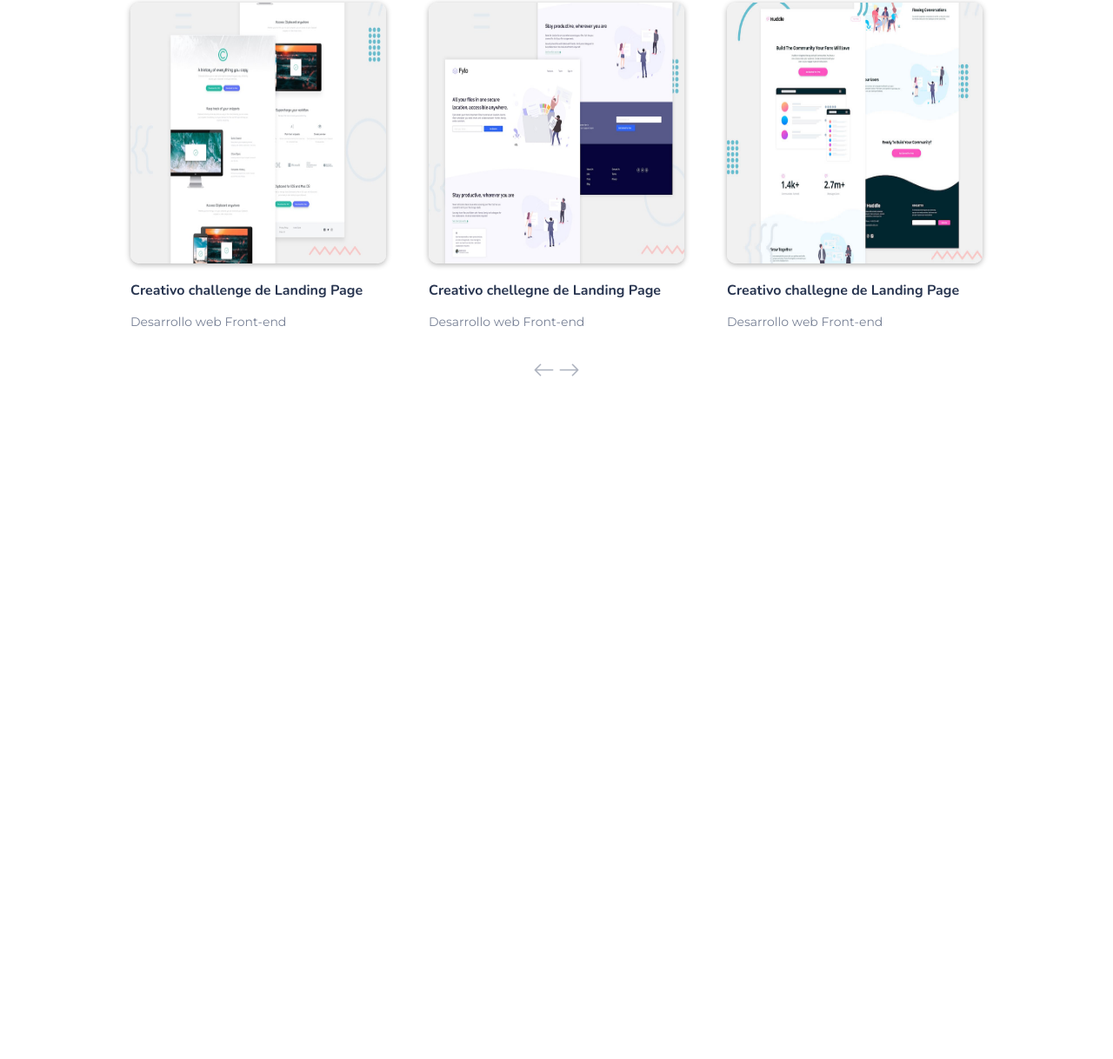
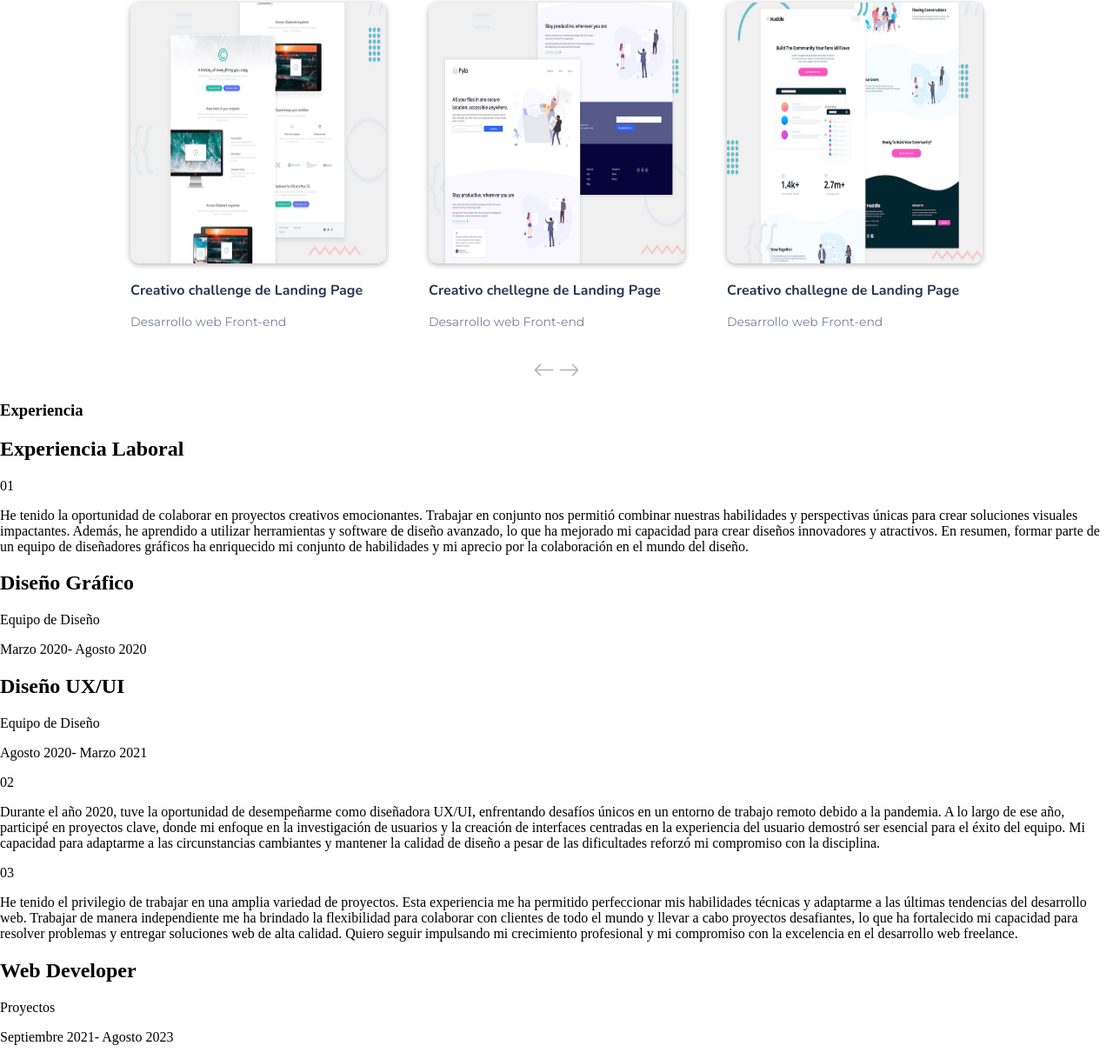
Before and after one commit to SolRoa/RoaSol-TrabajoFinal, a plain HTML site: page index.html in a window 1280 px wide. Shown: the part 2312-3530 px from the top of the page at 87% size. Before the commit the page ends 2754 px from the top, so only its background shows below. Drawn offline with nearby package versions, Linux system fonts and the light colour scheme.

Commit message:
Cominezo la seccion experiencia parte index.html

```diff
--- a/index.html
+++ b/index.html
@@ -266,3 +266,72 @@
                   </svg>
             </div>
         </section>
+
+
+
+
+        <section id="experiencia" class="experiencia">
+            <div class="ex-titulo">
+                <h3>Experiencia</h3>
+                <h1>Experiencia Laboral</h1>
+            </div>
+            <div class="linea-tiempo">
+                <div class="contenedor-central">
+                    <div class="contenedor-iz">
+                        <div class="circulo">
+                            <p>01</p>
+                        </div>
+                        <div class="texto-grande grande-iz">
+                            <p>He tenido la oportunidad de colaborar en proyectos creativos emocionantes. Trabajar en conjunto nos permitió combinar nuestras habilidades y perspectivas únicas para crear soluciones visuales impactantes. Además, he aprendido a utilizar herramientas y software de diseño avanzado, lo que ha mejorado mi capacidad para crear diseños innovadores y atractivos. En resumen, formar parte de un equipo de diseñadores gráficos ha enriquecido mi conjunto de habilidades y mi aprecio por la colaboración en el mundo del diseño.</p>
+                        </div>
+                    </div>
+
+                    <div class="contenedor-dr">
+                        <div class="texto-chico chico-iz">
+                            <h2>Diseño Gráfico</h2>
+                            <p class="color">Equipo de Diseño</p>
+                            <p class="nocolor">Marzo 2020- Agosto 2020</p>
+                        </div>
+                    </div>
+                </div>
+
+                <div class="contenedor-central">
+                        <div class="contenedor-iz">
+                            <div class="texto-chico chico-dr">
+                                <h2>Diseño UX/UI</h2>
+                                <p class="color">Equipo de Diseño</p>
+                                <p class="nocolor">Agosto 2020- Marzo 2021</p>
+                            </div>
+                        </div>
+
+                        <div class="contenedor-dr">
+                            <div class="circulo c-dos">
+                                <p>02</p>
+                            </div>
+                            <div class="texto-grande grande-dr">
+                                <p>Durante el año 2020, tuve la oportunidad de desempeñarme como diseñadora UX/UI, enfrentando desafíos únicos en un entorno de trabajo remoto debido a la pandemia. A lo largo de ese año, participé en proyectos clave, donde mi enfoque en la investigación de usuarios y la creación de interfaces centradas en la experiencia del usuario demostró ser esencial para el éxito del equipo. Mi capacidad para adaptarme a las circunstancias cambiantes y mantener la calidad de diseño a pesar de las dificultades reforzó mi compromiso con la disciplina.</p>
+                            </div>
+                        </div>
+                </div>
+
+                <div class="contenedor-central">
+                    <div class="contenedor-iz">
+                        <div class="circulo">
+                            <p>03</p>
+                        </div>
+                        <div class="texto-grande grande-iz">
+                            <p>He tenido el privilegio de trabajar en una amplia variedad de proyectos. Esta experiencia me ha permitido perfeccionar mis habilidades técnicas y adaptarme a las últimas tendencias del desarrollo web. Trabajar de manera independiente me ha brindado la flexibilidad para colaborar con clientes de todo el mundo y llevar a cabo proyectos desafiantes, lo que ha fortalecido mi capacidad para resolver problemas y entregar soluciones web de alta calidad. Quiero seguir impulsando mi crecimiento profesional y mi compromiso con la excelencia en el desarrollo web freelance.</p>
+                        </div>
+                    </div>
+
+                    <div class="contenedor-dr">
+                        <div class="texto-chico chico-iz">
+                            <h2>Web Developer</h2>
+                            <p class="color">Proyectos</p>
+                            <p class="nocolor">Septiembre 2021- Agosto 2023</p>
+                        </div>
+                    </div>
+                </div>
+            </div>
+        </section>
+    </main>
```
